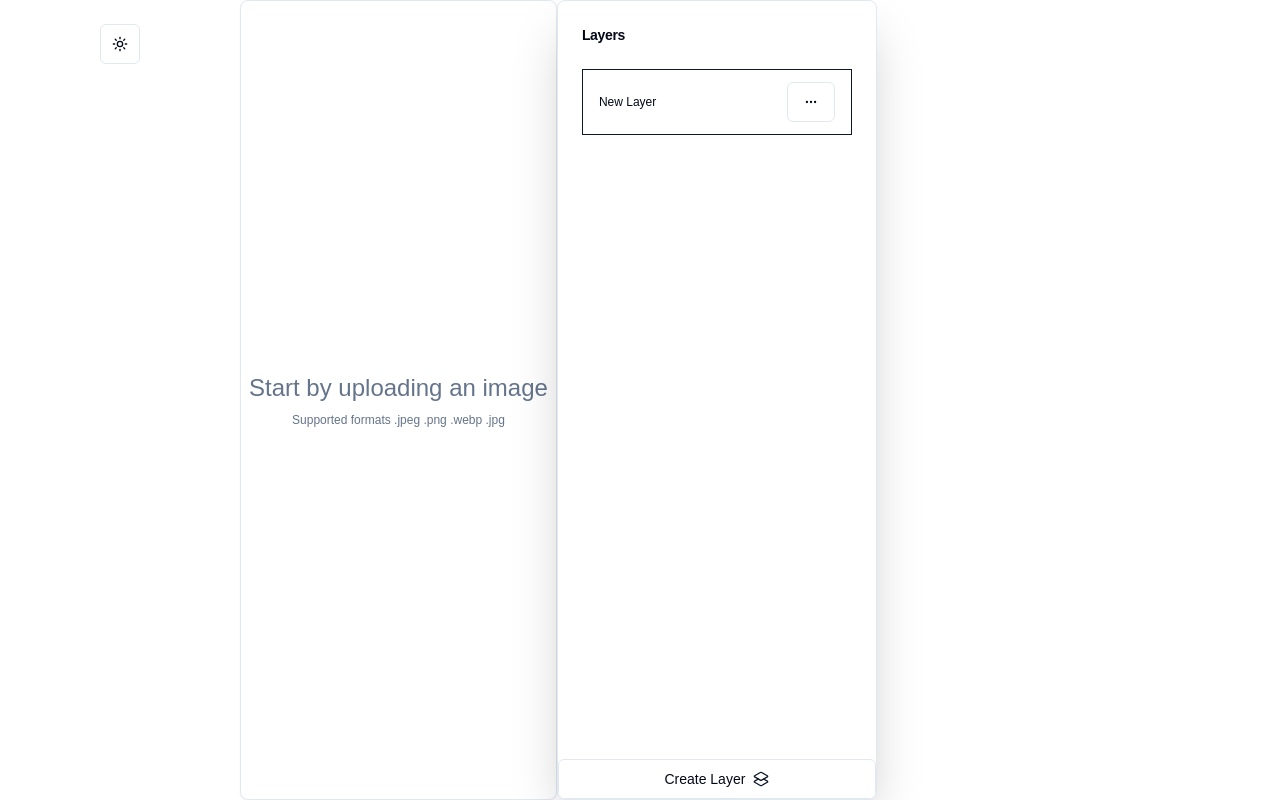
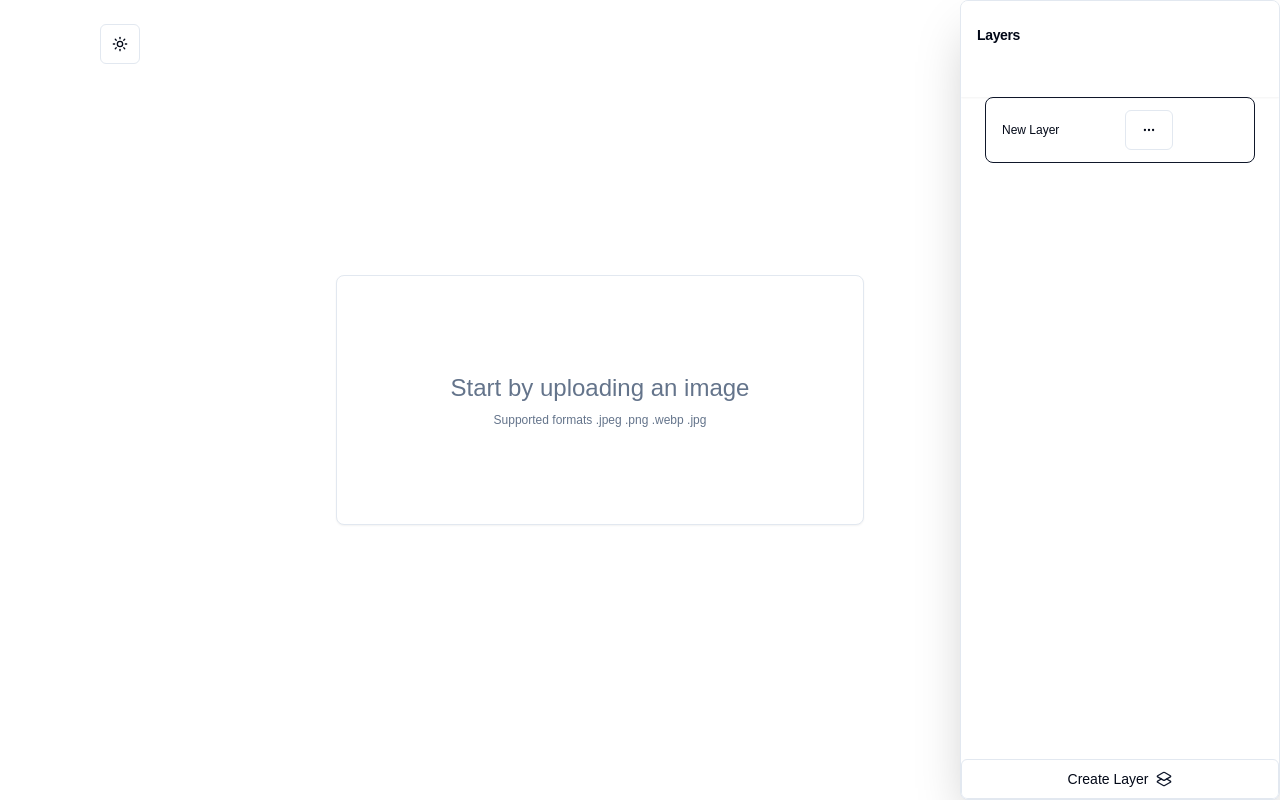
Before and after one commit to abdicodes/ai_editor, a Next.js app: page / in a window 1280 px wide. Built offline with nearby package versions, Linux system fonts and the light colour scheme.

Commit message:
layerbar and dialog box logic and style

```diff
--- a/components/Editor.tsx
+++ b/components/Editor.tsx
@@ -3,6 +3,7 @@
 import ActiveImage from './active-image'
 import Layers from './layers/layers'
 import { ModeToggle } from './theme/mode-toggle'
+import UploadForm from './upload/upload-form'
 import UploadImage from './upload/upload-image'
 
 const Editor = () => {
@@ -13,7 +14,7 @@ const Editor = () => {
           <ModeToggle />
         </div>
       </div>
-      <UploadImage />
+      <UploadForm />
       <ActiveImage />
       <Layers />
     </div>
--- a/components/layers/layer-image.tsx
+++ b/components/layers/layer-image.tsx
@@ -6,6 +6,7 @@ import Image from 'next/image'
 export default function LayerImage({ layer }: { layer: Layer }) {
   if (layer.url && layer.name)
     return (
+      <>
         <div className="w-12 h-12 flex items-center justify-center">
           <Image
             className="w-12 h12 object-contain h-full rounded-sm"
@@ -14,11 +15,12 @@ export default function LayerImage({ layer }: { layer: Layer }) {
             width={50}
             height={50}
           />
+        </div>
         <div>
           <p className="text-xs">
             {`${layer.name?.slice(0, 15)}.${layer.format} `}
           </p>
         </div>
-      </div>
+      </>
     )
 }
--- a/components/layers/layer-info.tsx
+++ b/components/layers/layer-info.tsx
@@ -30,7 +30,9 @@ export default function LayerInfo({
           <EllipsisIcon style={{ width: 14, height: 14 }} />
         </Button>
       </DialogTrigger>
+      <DialogTitle></DialogTitle>
       <DialogContent>
+        <DialogDescription></DialogDescription>
         <h3 className="text-lg font-medium text-center mb-2">
           Layer {layer.id}
         </h3>
@@ -51,6 +53,7 @@ export default function LayerInfo({
           onClick={(e) => {
             e.stopPropagation()
             setActiveLayer(layerIndex === 0 ? layers[1].id : layers[0].id)
+            removeLayer(layer.id)
           }}
         >
           <span>Delete Layer</span>
--- a/components/layers/layers.tsx
+++ b/components/layers/layers.tsx
@@ -30,7 +30,7 @@ export default function Layers() {
         overflow-y-scroll scrollbar-thumb-primary scrollbar-thumb-rounded-full
         scrollbar-track-rounded-full overflow-x-hidden relative flex flex-col shadow-2xl"
     >
-      <CardHeader>
+      <CardHeader className="sticky top-0 z-50 px-4 py-6 min-h-24 bg-card shadow-sm">
         <div>
           <CardTitle className="text-sm">{name || 'Layers'}</CardTitle>
 
@@ -45,13 +45,14 @@ export default function Layers() {
             key={layer.id}
             className={cn(
               'cursor-pointer ease-in-out hover:bg-secondary border border-transparent',
-              { 'animate-pulse': generating, 'border-primary': id === layer.id }
+              {
+                'animate-pulse': generating,
+                'border-primary rounded-lg ': id === layer.id,
+              }
             )}
             onClick={() => {
               if (generating) return
               setActiveLayer(layer.id)
-              console.log(layer.id)
-              console.log(activeLayer.id)
             }}
           >
             <div className="relative p-4 flex items-center">
--- /dev/null
+++ b/components/upload/upload-form.tsx
@@ -0,0 +1,17 @@
+'use client'
+
+import { useLayerStore } from '@/lib/layer-store'
+import { useState } from 'react'
+import UploadImage from './upload-image'
+
+export default function UploadForm() {
+  const activeLayer = useLayerStore((state) => state.activeLayer)
+  const [selectedType, setSelectedType] = useState('image')
+
+  if (!activeLayer.url)
+    return (
+      <div className="w-full p-24 flex flex-col justify-center h-full">
+        {selectedType === 'image' ? <UploadImage /> : null}
+      </div>
+    )
+}
```
Lines whose indentation alone changed are shown as unchanged.
